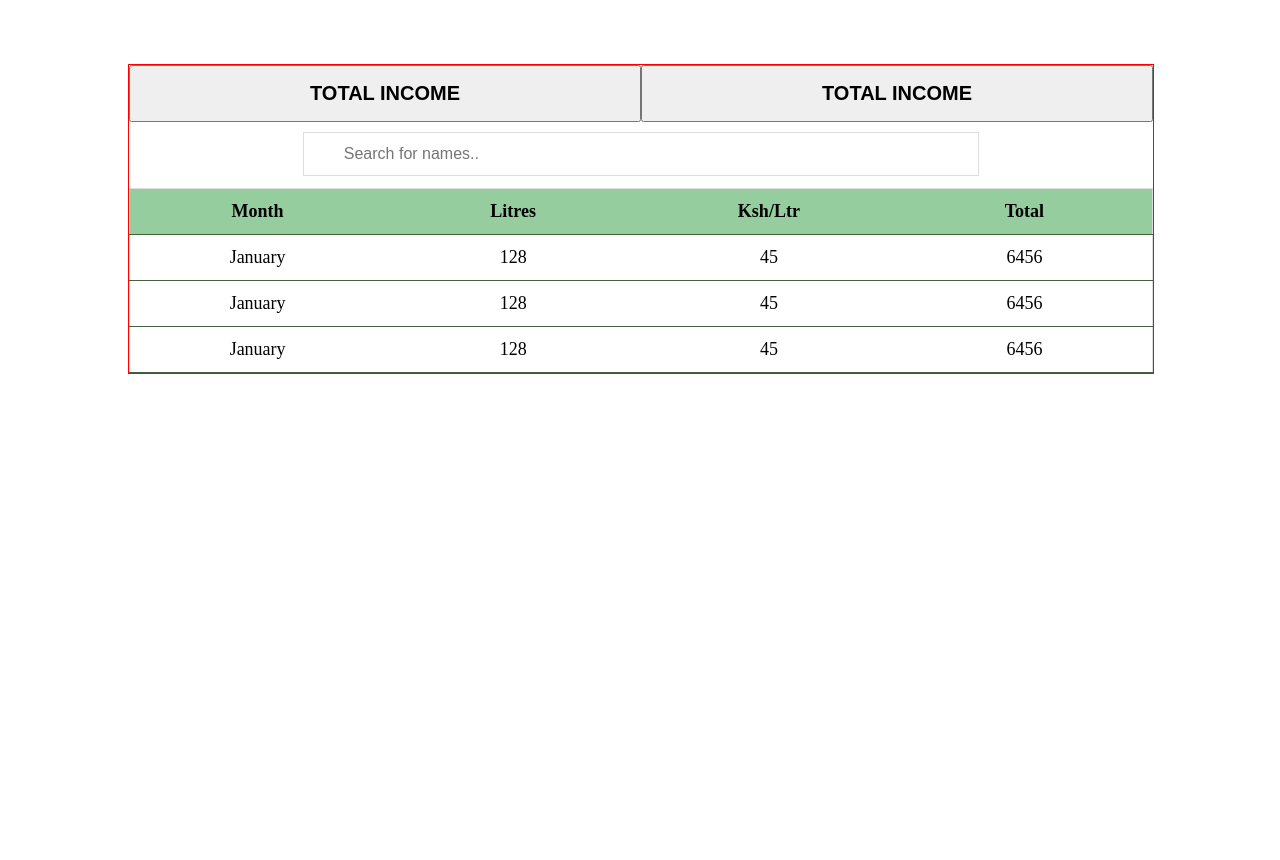
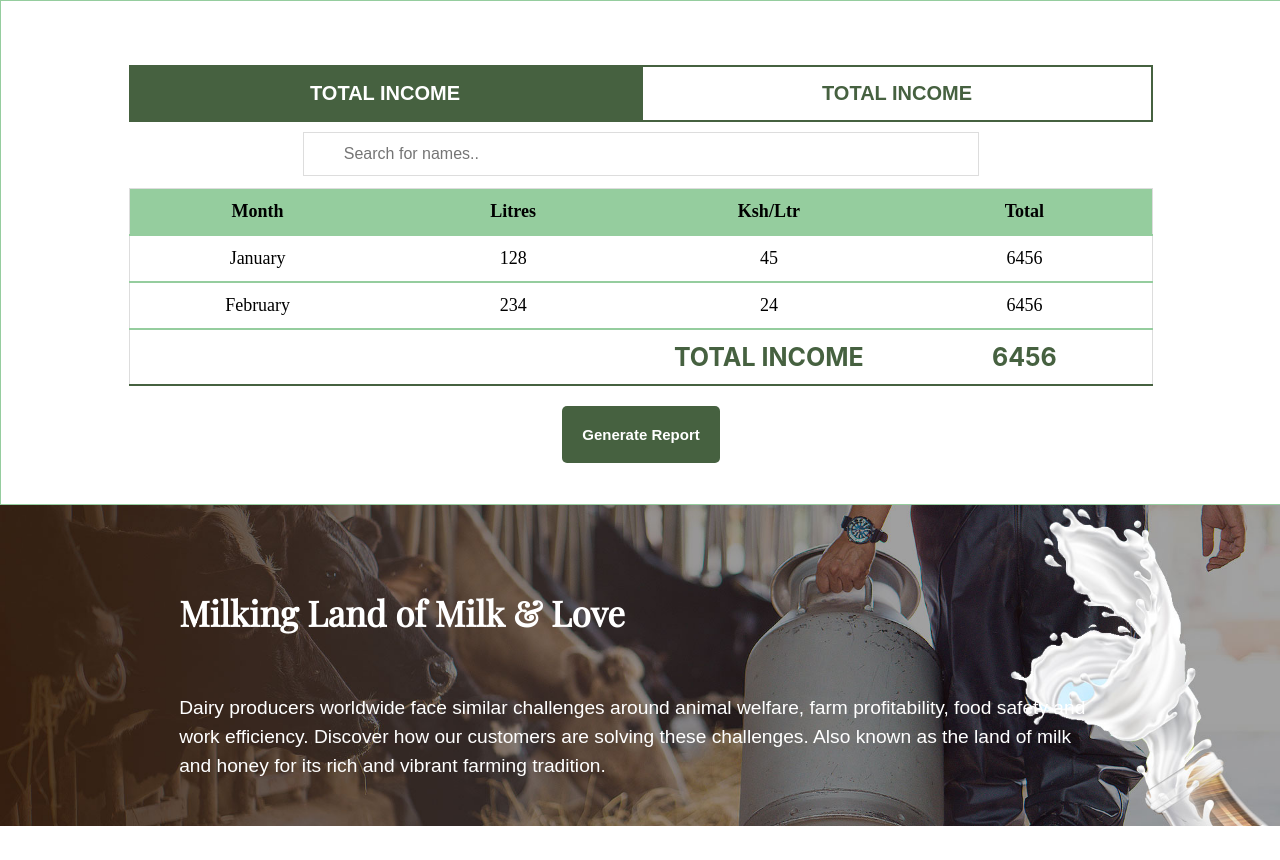
Before and after one commit to Silikhe1/Dairy_Business, a plain HTML site: page index.html in a window 1280 px wide. Shown: the part 600-1460 px from the top of the page. Before the commit the page ends 1038 px from the top, so only its background shows below. Drawn offline with nearby package versions, Linux system fonts and the light colour scheme.

Commit message:
About aruthor

```diff
--- a/index.html
+++ b/index.html
@@ -26,12 +26,13 @@
         </div>
     </nav>
     <main>
+
         <div class="bunner">
             <div class="records">
                 <p>Silikhe’s Dairy Farm</p>
                 <h5>Natural & Organic
                     Milk</h5>
-                    <button>ADD NEW RECORD</button>
+                    <button class="btn">ADD NEW RECORD</button>
             </div>
         </div>
         <div class="tables">
@@ -54,19 +55,40 @@
                 <td>6456</td>
              </tr>
              <tr>
-                <td>January</td>
-                <td>128</td>
-                <td>45</td>
+                <td>February</td>
+                <td>234</td>
+                <td>24</td>
                 <td>6456</td>
              </tr>
-             <tr>
-                <td>January</td>
-                <td>128</td>
-                <td>45</td>
-                <td>6456</td>
+             <tr  class="total-tr">
+                <td></td>
+                <td></td>
+                <td>Total Income</td>
+                <td >6456</td>
              </tr>
           </table>
-     </div>
+          <div class="btn-container">
+            <button class="btn">Generate Report</button>
+          </div>
+        </div>
+        <div class="about">
+            <div class="about-content">
+                <h5>Milking Land of Milk & Love</h5>
+                    <p>
+                        Dairy producers worldwide face similar challenges around animal welfare, farm profitability, food safety and work efficiency. Discover how our customers are solving these challenges. Also known as the land of milk and honey for its rich and vibrant farming tradition.
+                    </p>
+            </div>
+        </div>
+        <div class="author">
+           <div class="">
+                <h5>Meet The Farmer</h5>
+                <div class="img">
+                    <img src="./images/me.png" alt="">
+                </div>
+                <h5>Silas Silikhe</h5>
+                    <p>Programer</p>
+            </div>
+        </div>
     </main>
     <script src="main.js"></script>
 </body>
--- a/style.css
+++ b/style.css
@@ -78,7 +78,7 @@ nav{
     font-style: italic;
 }
 
-.records button{
+.btn{
     padding: 20px;
     font-weight: bold;
     background: #466140;
@@ -90,31 +90,30 @@ nav{
 
 
 #myInput {
-
-    background-repeat: no-repeat; /* Do not repeat the icon image */
-    width: 60%; /* Full-width */
-    font-size: 16px; /* Increase font-size */
-    padding: 12px 20px 12px 40px; /* Add some padding */
-    border: 1px solid #ddd; /* Add a grey border */
-    margin-bottom: 12px; /* Add some space below the input */
+    width: 60%;
+    font-size: 16px;
+    padding: 12px 20px 12px 40px;
+    border: 1px solid #ddd;
+    margin-bottom: 12px;
   }
 
   #myTable {
-    border-collapse: collapse; /* Collapse borders */
-    width: 100%; /* Full-width */
+    border-collapse: collapse;
+    width: 100%;
     border: 1px solid #ddd;
-    font-size: 18px; /* Increase font-size */
-    text-align: center;
+    font-size: 18px;
+    padding-bottom: 100px;
   }
 
   #myTable th, #myTable td {
     text-align: center;
     padding: 12px;
+    margin-bottom: 20px;
   }
 
   #myTable tr {
 
-    border-bottom: 1px solid #466140;
+    border-bottom: 2px solid #95cd9e;
   }
 
   #myTable tr.header, #myTable tr:hover {
@@ -123,9 +122,10 @@ nav{
 
   .tables{
       width: 80%;
-      margin: 5% 10%;
+      padding: 5% 10%;
       text-align: center;
-      border: 1px solid red;
+      border: 1px solid #95cd9e;
+      padding-bottom: 20px;
 
   }
 
@@ -138,6 +138,78 @@ nav{
     text-transform: uppercase;
     font-weight: bold;
     padding: 15px;
+    width: 50%;
+    font-size: 20px;
+
+  }
+
+  .right-btn{
+    color: #fff;
+    background: #466140;
+    border: none;
+  }
+
+  .left-btn{
+    color: #466140;
+    background: #fff;
+    border: 2px solid #466140;
+  }
+
+  .btn-container{
+      padding: 2%;
+  }
+
+  .total-tr{
+      color: #466140;
+      text-transform: uppercase;
+      font-weight: bold;
+      font-family: -apple-system, BlinkMacSystemFont, 'Segoe UI', Roboto, Oxygen, Ubuntu, Cantarell, 'Open Sans', 'Helvetica Neue', sans-serif;
+      padding: 15px;
       width: 50%;
-      font-size: 20px;
+      font-size: 25px !important;
+      border-bottom: 2px solid #466140 !important;
   }
+
+  .total-tr:hover{
+      background: #466140 !important;
+      color: #fff;
+  }
+
+  .about{
+    background: url(./images/bunner.jpeg);
+    background-size: cover;
+    background-position: center;
+    /* height: 40vh; */
+    padding: 2% 14%;
+}
+
+.about-content{
+    font-weight: lighter;
+    font-size: 120%;
+    font-family: sans-serif;
+    color: #fff;
+}
+
+.about-content h5{
+    font-family: 'Playfair Display', serif;
+    font-size: 35px;
+    color: #fff;
+}
+
+.about-content p{
+    line-height: 150%;
+}
+
+.author{
+    text-align: center;
+}
+
+.author h5{
+    font-size: 250%;
+}
+
+.img img{
+    /* height: 50%; */
+    width: 13%;
+    border-radius: 50%;
+}
```
Also changed, not shown: main.js (line endings or trailing spaces).
